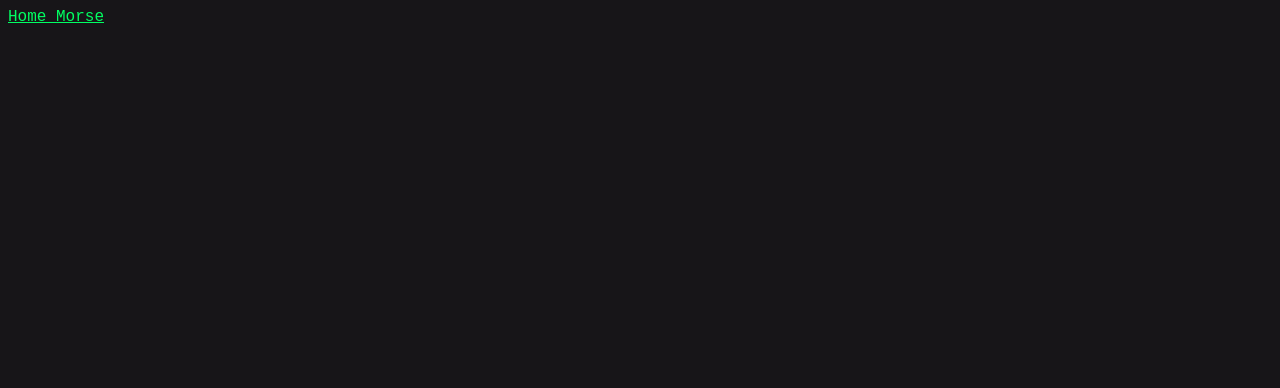
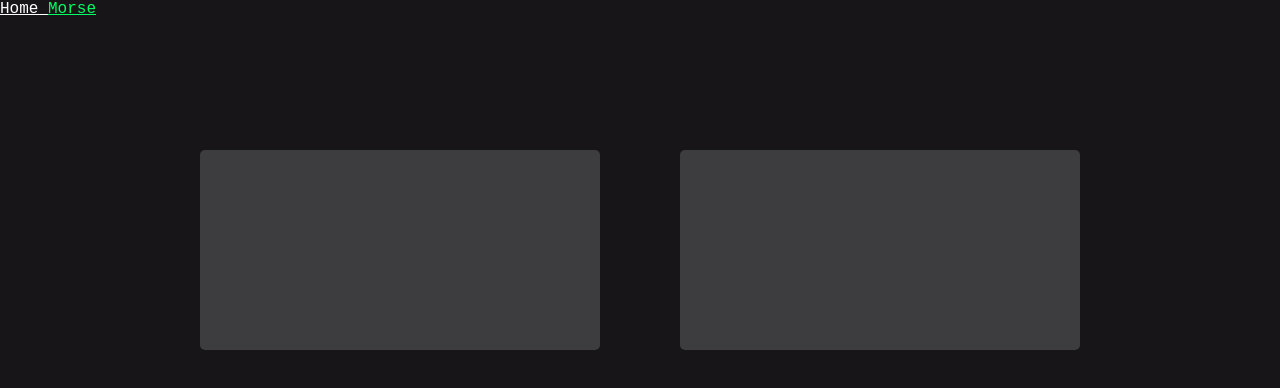
Before and after one commit to Jun1l1ll1/Encoder, a SvelteKit app: page /binary in a window 1280 px wide. Shown: the top 388 px of the page. Built offline with nearby package versions, Linux system fonts and the light colour scheme; a web font is replaced by a local one.

Commit message:
Start of binary and fixed css colors

```diff
--- a/src/app.html
+++ b/src/app.html
@@ -13,9 +13,10 @@
 
 	<style>
 		body, html {
-			background-color: rgb(23, 21, 24);
+			background-color: #171518;
 			color: white;
 			font-family: 'input-mono', monospace, Calibri, 'Trebuchet MS', sans-serif;
+			margin: 0px;
 		}
 
 		/* a {
@@ -27,5 +28,21 @@
 		a:hover { /* mouse over link */
 			color: white;
 		}
+
+		.br {
+			border-radius: 5px;
+		}
+
+		.bc_dark {
+			background-color: #171518;
+		}
+
+		.bc_gray {
+			background-color: #3D3C3E;
+		}
+
+		.bc_color {
+			background-color: #00FF62;
+		}
 	</style>
 </html>
--- a/src/routes/binary/+page.svelte
+++ b/src/routes/binary/+page.svelte
@@ -0,0 +1,27 @@
+<div class="input br">
+
+</div>
+
+<div class="output br">
+
+</div>
+
+<style>
+    .input {
+        height: 200px;
+        width: 400px;
+        background-color: #3D3C3E;
+        position: absolute;
+        top: 150px;
+        left: 200px;
+    }
+
+    .output {
+        height: 200px;
+        width: 400px;
+        background-color: #3D3C3E;
+        position: absolute;
+        top: 150px;
+        right: 200px;
+    }
+</style>
```
